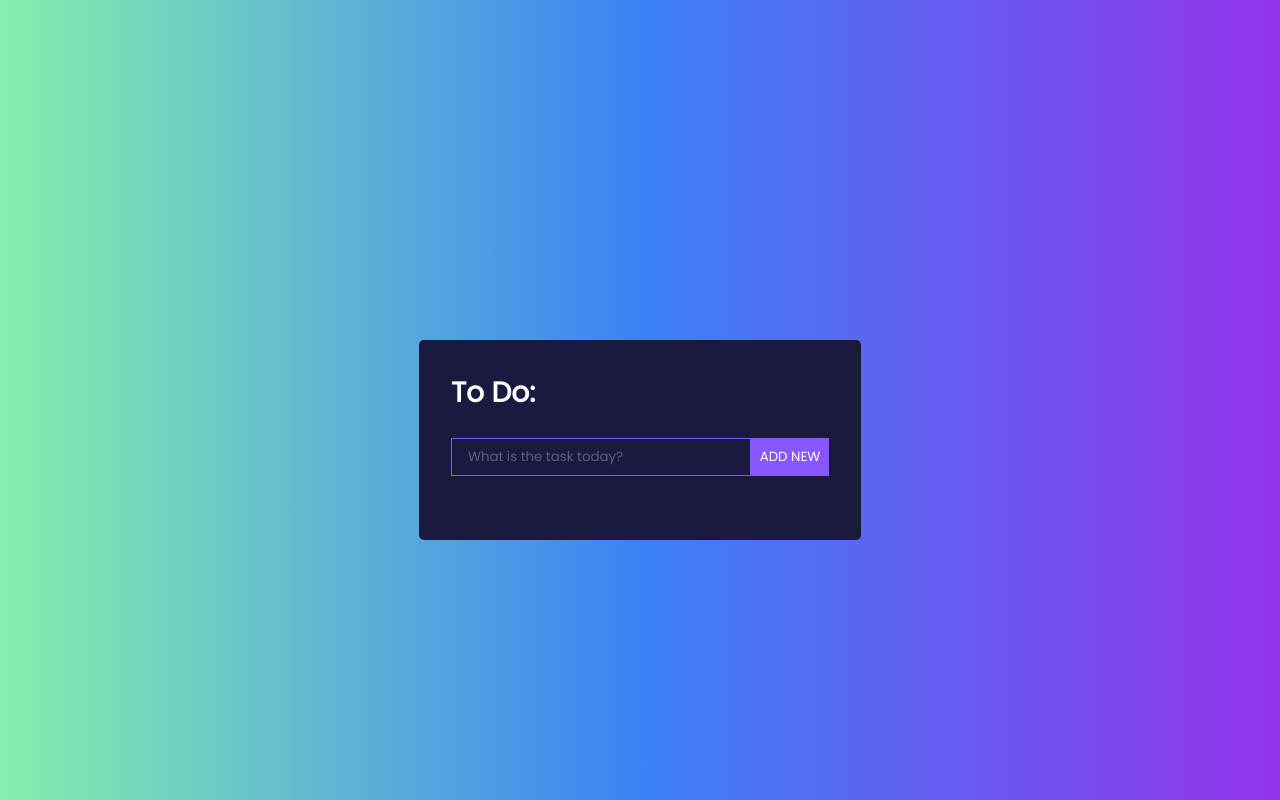
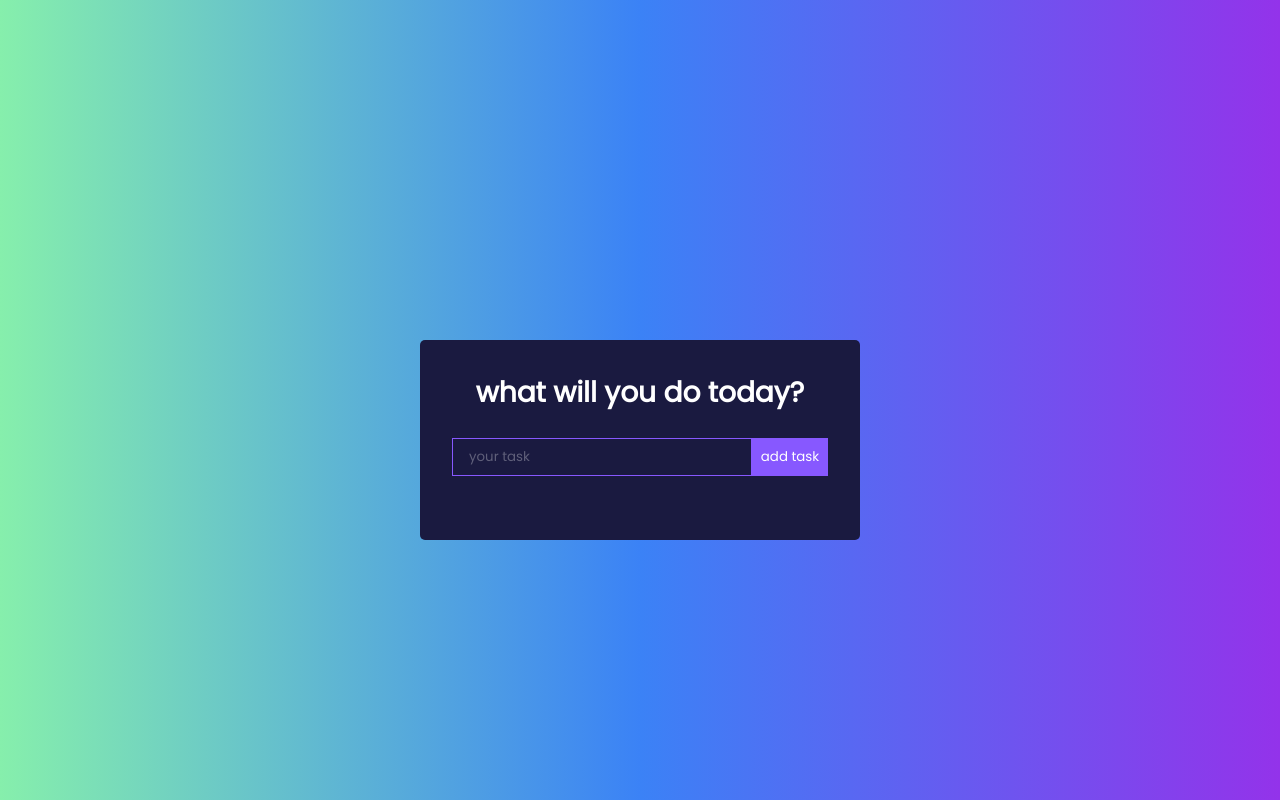
Before and after one commit to martinsliz/simple-todo, a React (Vite) app: page / in a window 1280 px wide. Built offline with nearby package versions, Linux system fonts and the light colour scheme.

Commit message:
made writing all lowercase, changed text in h1, input placeholder, and add task button

```diff
--- a/src/App.css
+++ b/src/App.css
@@ -30,6 +30,7 @@ h1 {
   color: #fff;
   margin-bottom: 0.5rem;
   font-size: 1.75rem;
+  text-align: center;
 }
 
 .TodoWrapper {
--- a/src/App.jsx
+++ b/src/App.jsx
@@ -1,4 +1,3 @@
-// import { useState } from 'react'
 import TodoWrapper from './components/TodoWrapper'
 import './App.css'
 
--- a/src/components/EditTodoForm.jsx
+++ b/src/components/EditTodoForm.jsx
@@ -17,7 +17,7 @@ const EditTodoForm = ({ editTodo, task }) => {
         value={value}
         onChange={(e) => setValue(e.target.value)}
         className="todo-input"
-        placeholder="Update task"
+        placeholder="update task"
       />
       <button type="submit" className="todo-btn">
         Save
--- a/src/components/TodoForm.jsx
+++ b/src/components/TodoForm.jsx
@@ -18,12 +18,12 @@ const TodoForm = ({ addTodo }) => {
         <input
           type="text"
           className="todo-input"
-          placeholder="What is the task today?"
+          placeholder="your task"
           value={value}
           onChange={handleChange}
         />
         <button type="submit" className="todo-btn">
-          ADD NEW
+          add task
         </button>
       </form>
     </div>
--- a/src/components/TodoWrapper.jsx
+++ b/src/components/TodoWrapper.jsx
@@ -51,7 +51,7 @@ const TodoWrapper = () => {
 
   return (
     <div className="TodoWrapper">
-      <h1>To Do:</h1>
+      <h1>what will you do today?</h1>
       <TodoForm addTodo={addTodo} />
       {/* display todos */}
 
```
